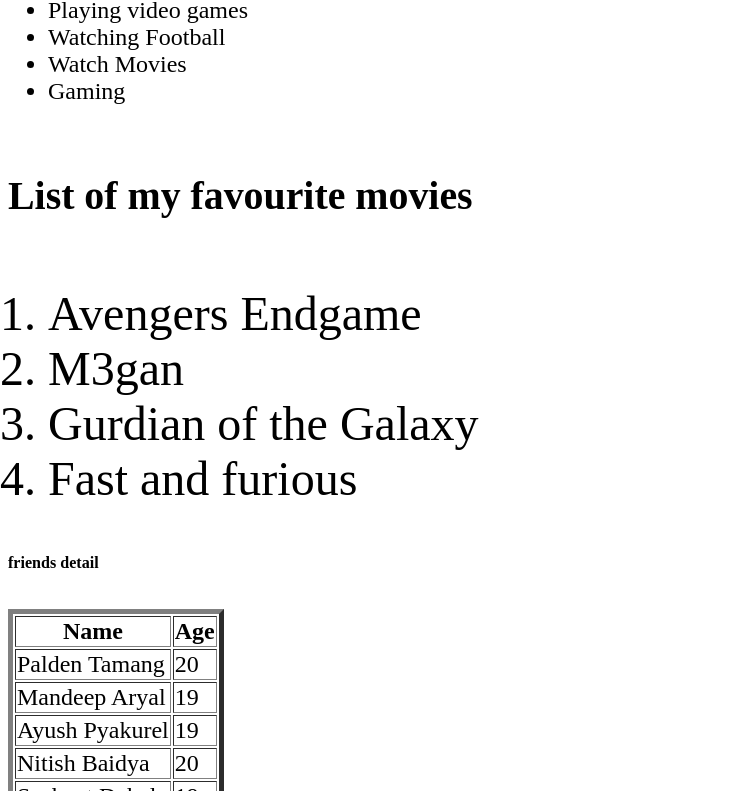
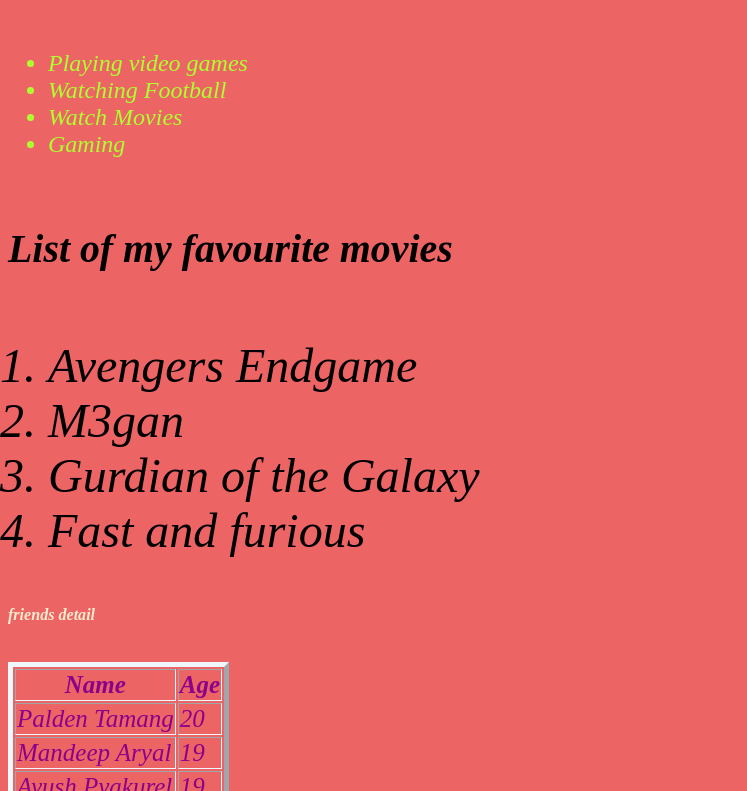
Before and after one commit to pyakurelk1/pyakurelk1, a plain HTML site: page index.html in a window 1280 px wide. Shown: the part 348-1139 px from the top of the page, without its empty margins (0-747 px from the left). Drawn offline with Linux system fonts and the light colour scheme.

Commit message:
Update index.html

```diff
--- a/index.html
+++ b/index.html
@@ -5,7 +5,7 @@
     <meta http-equiv="X-UA-Compatible" content="IE=edge">
     <meta name="viewport" content="width=device-width, initial-scale=1.0">
     <title>My first html page</title>
-    <link rel="stylesheet" href="lab5.css">
+    <link rel="stylesheet" href="./css/style.css">
 </head>
 <body>
     <h1>Hello Everyone</h1>
```
